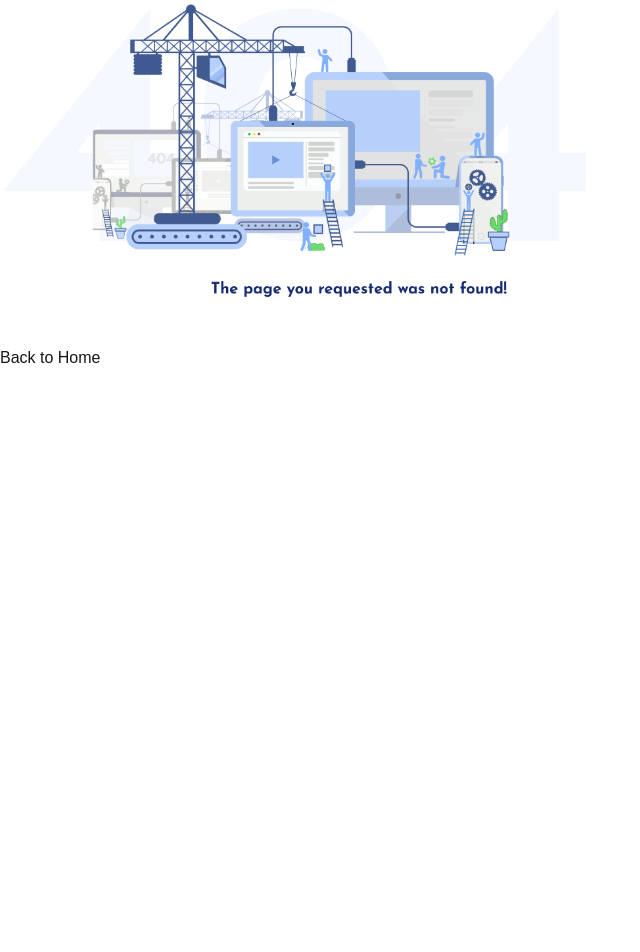
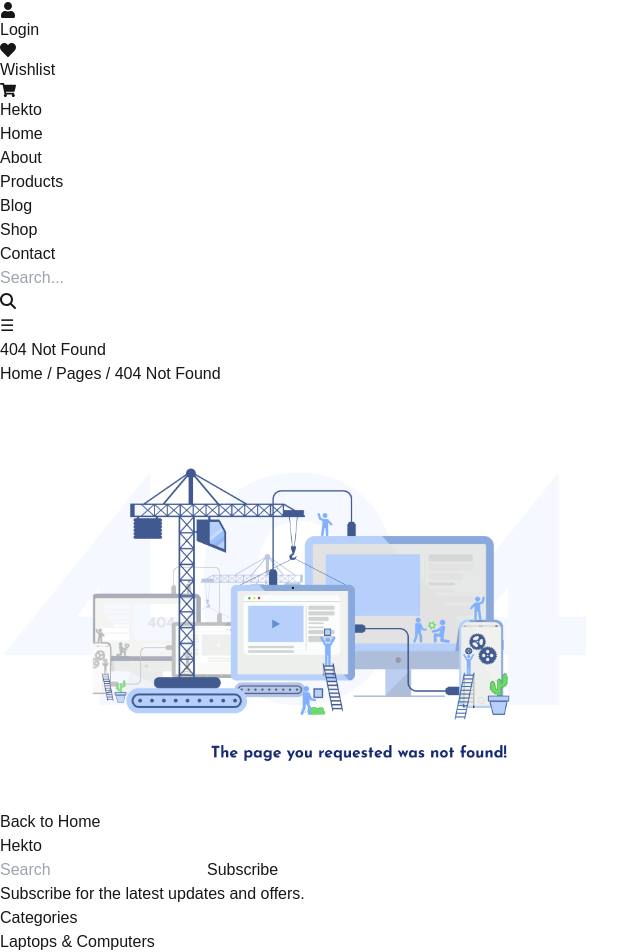
Before and after one commit to manahilzehra10/hackathon2-q2, a Next.js app: page /Error in a window 1280 px wide. Before the commit this address had no page. Shown: the part 126-1078 px from the top of the page, without its empty margins (0-640 px from the left). Before the commit the page ends 800 px from the top, so only its background shows below. Built offline with nearby package versions, Linux system fonts and the light colour scheme.

Commit message:
Update page.tsx

```diff
--- a/src/app/Error/page.tsx
+++ b/src/app/Error/page.tsx
@@ -6,8 +6,8 @@ import Link from "next/link";
 function ErrorPage() {
   return (
     <div>
-      {/* <TopBar />
-      <Header/> */}
+      <TopBar />
+      <Header/>
               <header className="bg-gray-100 py-6 sm:py-8 md:py-12 bg-cover bg-center relative">
           <div className="container mx-auto px-6 text-left">
             <h1 className="text-2xl sm:text-3xl md:text-4xl font-bold text-blue-900">
@@ -31,7 +31,7 @@ function ErrorPage() {
           </button>
         </Link>
       </div>
-      {/* <Footer /> */}
+     <Footer />
     </div>
   );
 }
```
